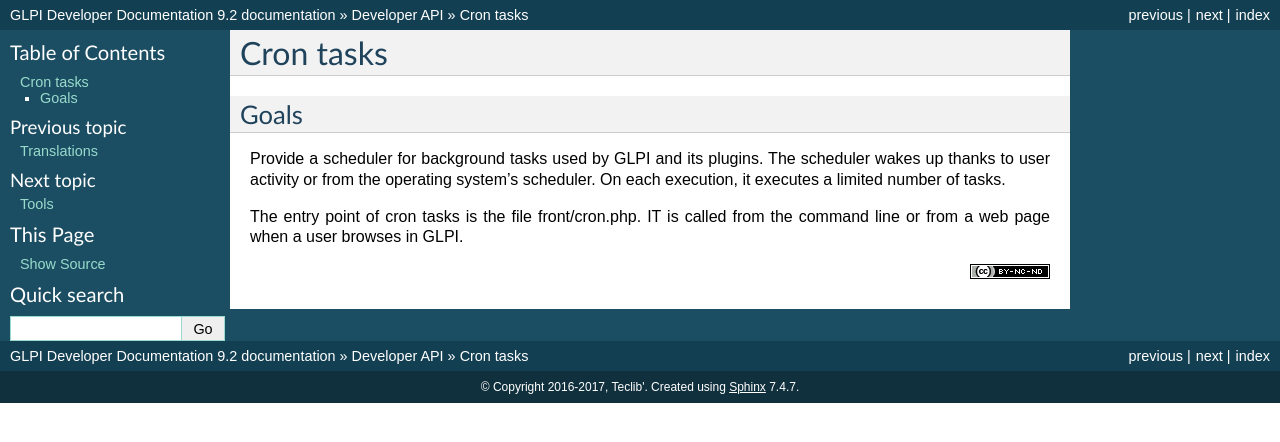
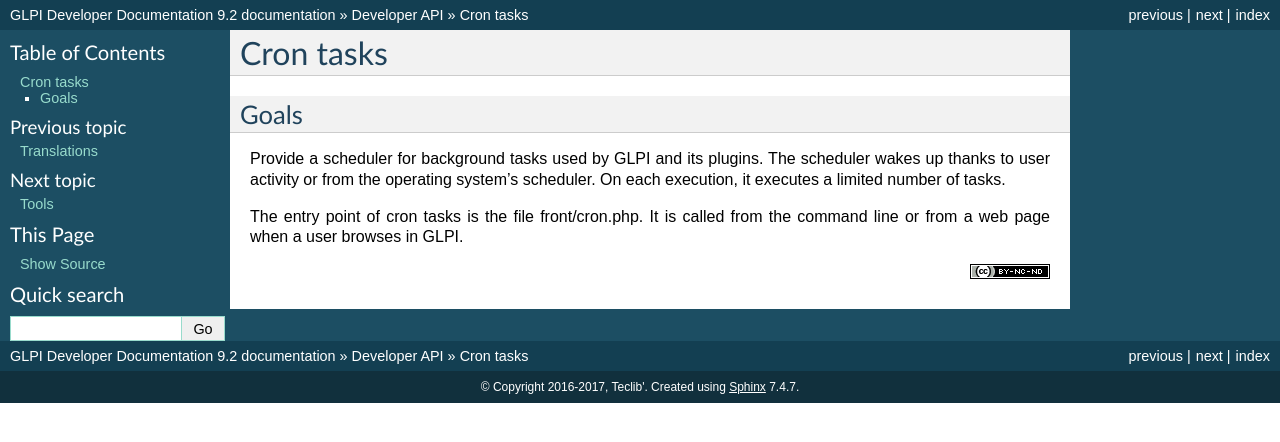
Before and after one commit to glpi-project/docdev, a Sphinx documentation site: the page built from source/devapi/crontasks.rst, in a window 1280 px wide. Shown: the top 442 px of the page. Built offline with Sphinx 7.4.7, drawn with Linux system fonts in a browser that asks for light colours.

Commit message:
fix typo

```diff
--- a/source/devapi/crontasks.rst
+++ b/source/devapi/crontasks.rst
@@ -7,4 +7,4 @@
 Provide a scheduler for background tasks used by GLPI and its plugins. The scheduler wakes up thanks to user activity or from the operating system's scheduler. On each execution, it executes a limited number of tasks.
 
 
-The entry point of cron tasks is the file front/cron.php. IT is called from the command line or from a web page when a user browses in GLPI.
+The entry point of cron tasks is the file front/cron.php. It is called from the command line or from a web page when a user browses in GLPI.
```
